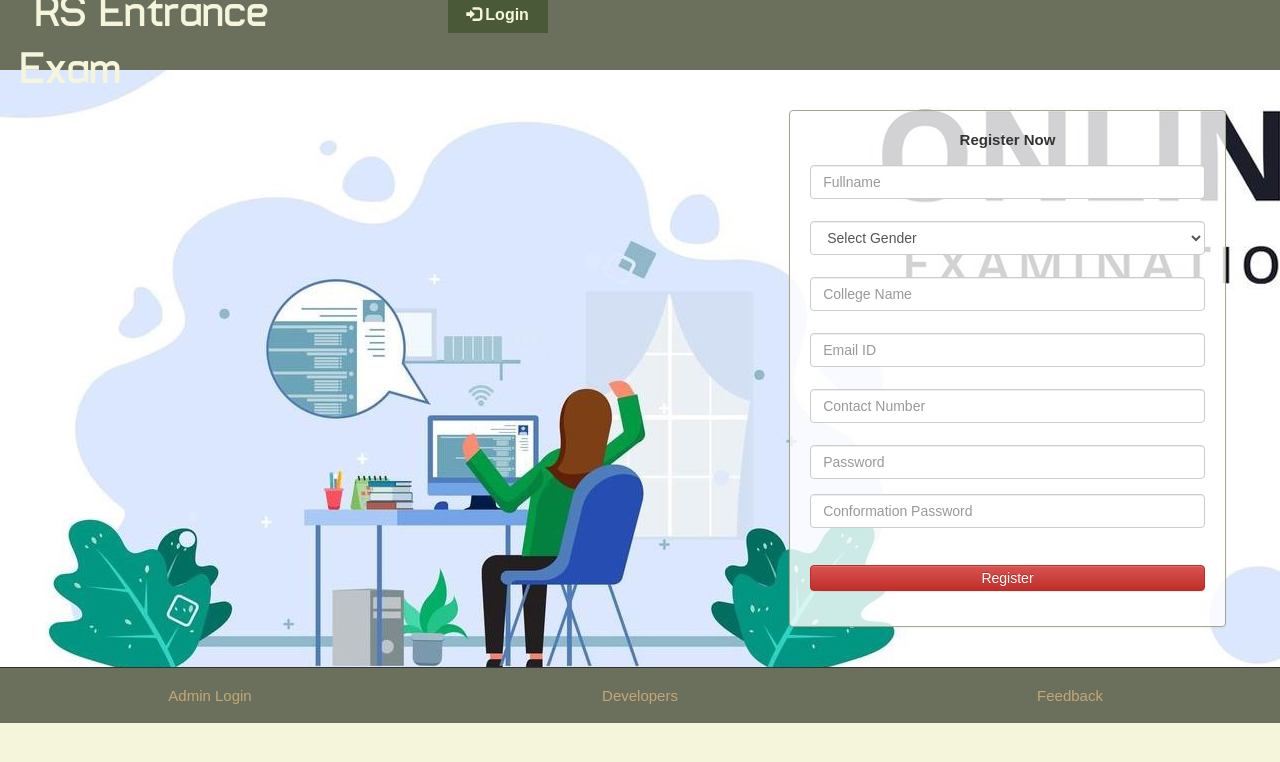
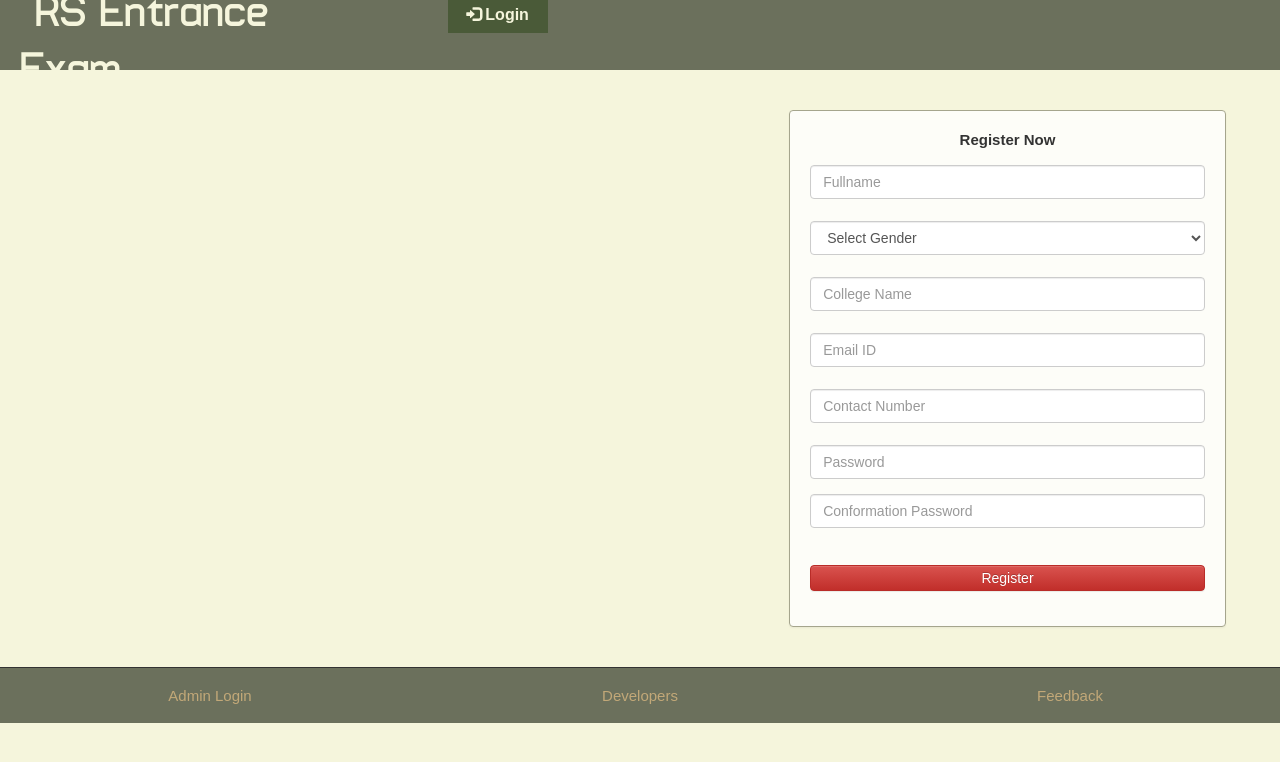
Before and after one commit to mangkanor1103/5, a PHP site: page /video_feed/ in a window 1280 px wide. Shown: the top 762 px of the page. Run offline with PHP 8.4, Linux system fonts and the light colour scheme.

Commit message:
"Updated main.css to change background image to beige and deleted unused background image rs bg.jpg"

```diff
--- a/css/main.css
+++ b/css/main.css
@@ -11,7 +11,7 @@ body {
   min-height: 540px;
 }
 .bg1 {
-  background: url(../image/bg.jpg);
+  background: #f5f5dc; /* Beige Background */
   min-height: 535px;
 }
 
```
Also changed, not shown: image/rsbg.jpg (renamed from image/rs bg.jpg).
